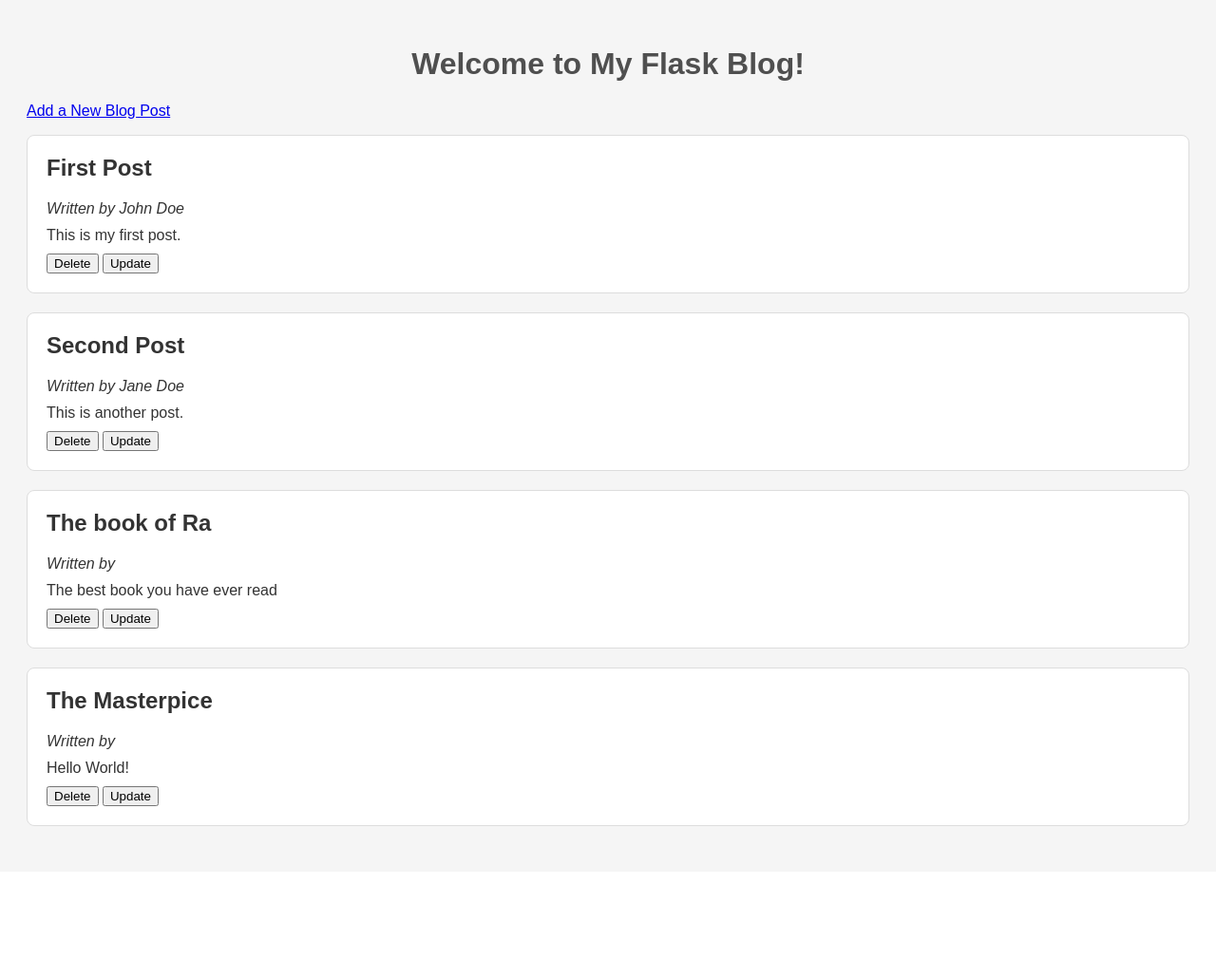
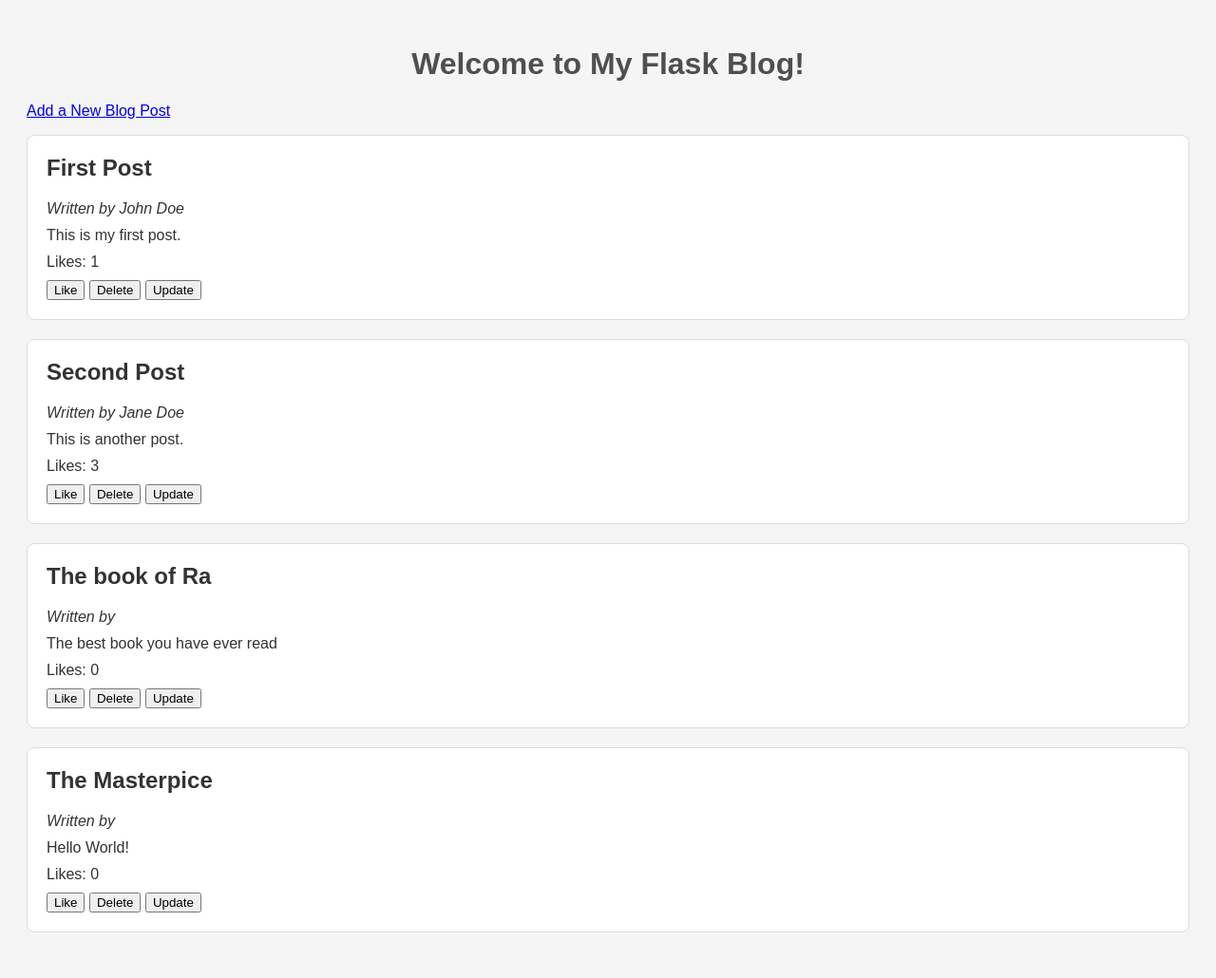
Before and after one commit to AdrianHerzberger/master_blog, a Flask app: page / in a window 1280 px wide. Shown: the whole page at 95% size. Before the commit the page ends 870 px from the top, so only its background shows below. Run offline with Flask 3, Linux system fonts and the light colour scheme.

Commit message:
like feature

```diff
--- a/app.py
+++ b/app.py
@@ -83,6 +83,20 @@ def update(update_id):
 
     return render_template('update.html', post=post)
 
+@app.route('/like/<int:post_id>', methods=['POST'])
+def like(post_id):
+    with open('storage/blog_data.json', 'r') as user_file:
+        blog_posts = json.load(user_file)
+
+    for post in blog_posts:
+        if post["id"] == post_id:
+            post["likes"] += 1
+            break
+
+    with open('storage/blog_data.json', 'w') as user_file:
+        json.dump(blog_posts, user_file, indent=4)
+
+    return redirect(url_for('index'))
 
 def fetch_post_by_id(post_id):
     try:
--- a/templates/index.html
+++ b/templates/index.html
@@ -14,6 +14,10 @@
             <h2>{{ post.title }}</h2>
             <p><em>Written by {{ post.author }}</em></p>
             <p>{{ post.content }}</p>
+            <p>Likes: {{ post.likes }}</p>
+            <form action="{{ url_for('like', post_id=post.id) }}" method="post" style="display:inline;">
+                <button type="submit">Like</button>
+            </form>
             <form action="{{ url_for('delete', post_id=post.id)}}" method="post" style="display:inline;">
                 <button type="submit">Delete</button>
             </form>
```
Also changed, not shown: storage/blog_data.json.
